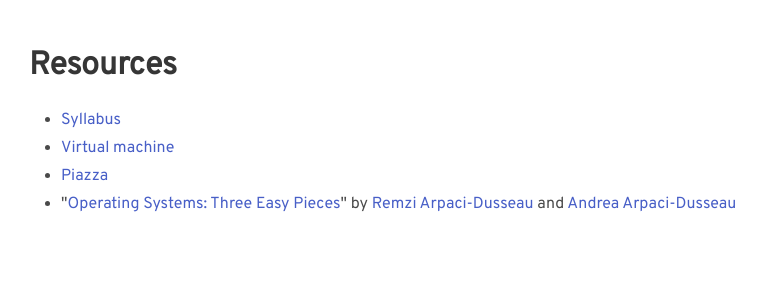
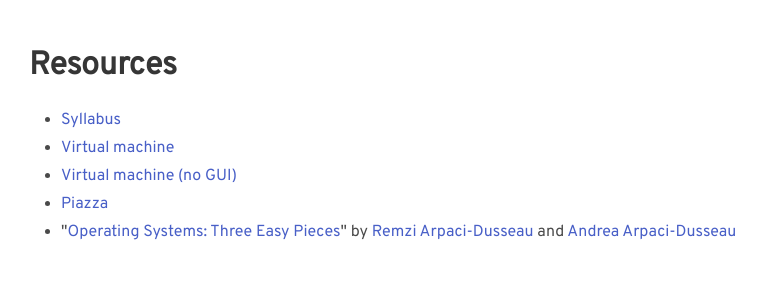
Before and after one commit to tiard/cs-111-website, a Django app: template cs111/django/templates/cs111/resources.html in a window 1280 px wide. Shown: the part 56-356 px from the top of the page, without its empty margins (35-801 px from the left). Run offline with Django 3.2, Linux system fonts and the light colour scheme; the template is opened without the code that fills it: values that come from a table or form of the project are taken from there, others are empty; tables that the repository leaves empty hold one stand-in row (values such as "Sample post"); style sheets or scripts are compiled from the project's sources; some web fonts are replaced.

Commit message:
Added no GUI VM spot

```diff
--- a/cs111/django/templates/cs111/resources.html
+++ b/cs111/django/templates/cs111/resources.html
@@ -11,6 +11,9 @@
     {% if vm %}
     <li><a href="{{ vm.file.url }}">Virtual machine</a></li>
     {% endif %}
+    {% if vm_no_gui %}
+    <li><a href="{{ vm_no_gui.file.url }}">Virtual machine (no GUI)</a></li>
+    {% endif %}
     <li><a href="https://piazza.com/ucla/spring2021/cs111/">Piazza</a></li>
     <li>
       "<a href="https://pages.cs.wisc.edu/~remzi/OSTEP/">Operating Systems: Three Easy Pieces</a>"
--- a/cs111/django/views.py
+++ b/cs111/django/views.py
@@ -32,7 +32,12 @@ def resources(request):
         vm = File.objects.get(file='cs111/vm.ova')
     except File.DoesNotExist:
         vm = None
+    try:
+        vm_no_gui = File.objects.get(file='cs111/vm-no-gui.ova')
+    except File.DoesNotExist:
+        vm_no_gui = None
     return render(request, 'cs111/resources.html', {
         'syllabus': syllabus,
         'vm': vm,
+        'vm_no_gui': vm_no_gui,
     })
```
